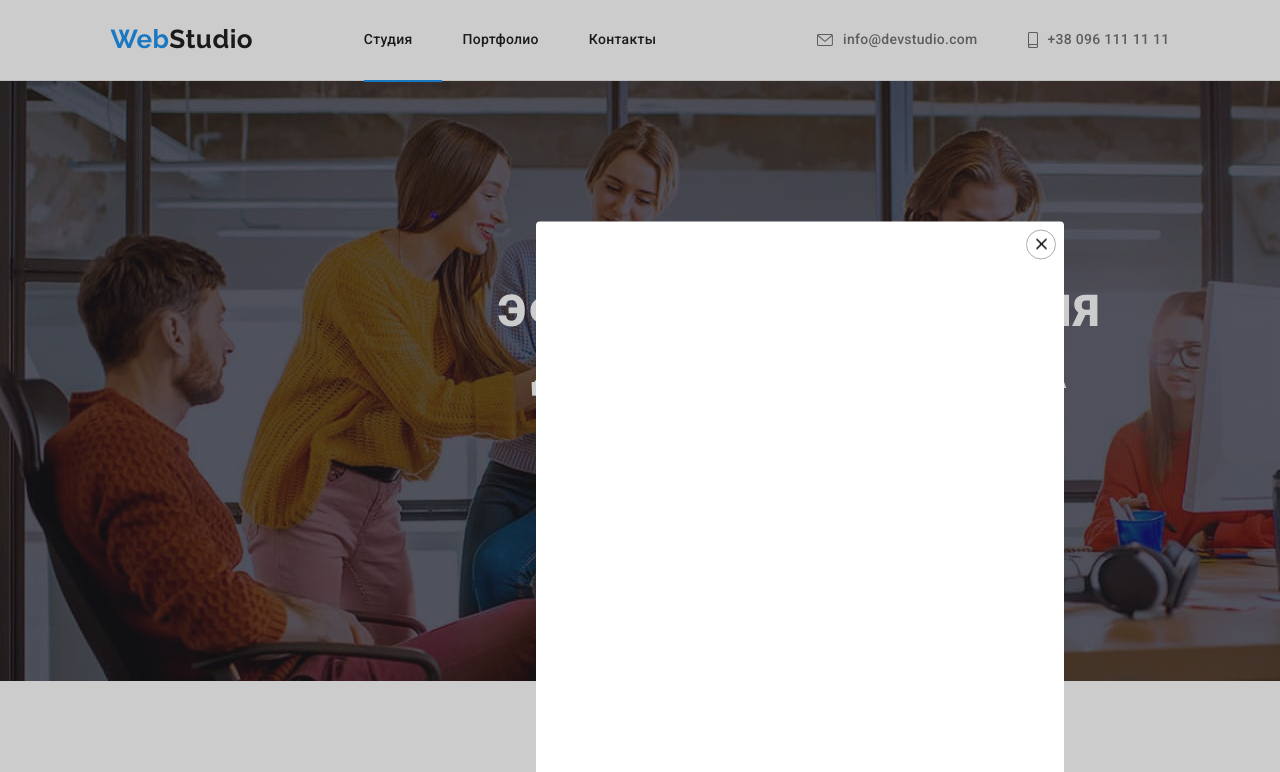
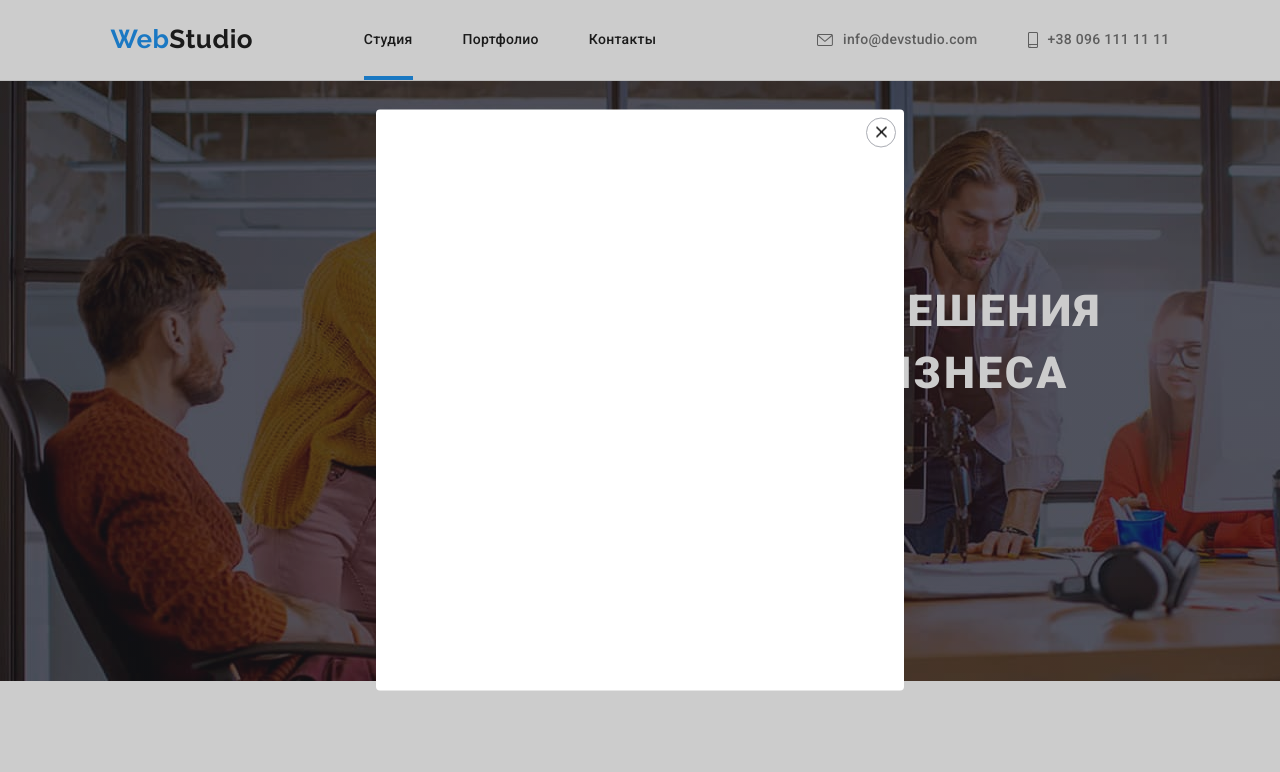
Before and after one commit to VitaPavlenko/goit-markup-hw-05, a plain HTML site: page index.html in a window 1280 px wide. Both pictures are taken after a click on the button "Заказать услугу". Shown: the top 772 px of the page. Drawn offline with nearby package versions, Linux system fonts and the light colour scheme.

Commit message:
Позиционирование 4

```diff
--- a/css/styles.css
+++ b/css/styles.css
@@ -148,7 +148,7 @@ ul {
   line-height: 1.14;
   letter-spacing: 0.02em;
   text-decoration: none;
-  transition-property: background-color;
+  transition-property: color;
   transition-duration: 250ms;
   transition-timing-function: cubic-bezier(0.4, 0, 0.2, 1);
 
@@ -171,6 +171,7 @@ ul {
   align-items: center;
   text-decoration: none;
   cursor: pointer;
+  position: relative;
 }
 
 .icon-phone {
@@ -222,10 +223,10 @@ ul {
   .current::after{
   content: "";
   background-color: var(--accent-color);
-  height: 2px;
-  width: 78px;
+  height: 4px;
+  width: 100%;
   position: absolute;
-  top: 80px;
+  top: 76px;
   }
 
 
@@ -715,8 +716,8 @@ line-height: 1.55;
 /* MODAL */
 .backdrop {
   position: fixed;
-  width: 1600px;
-  height: 1024px;
+  width: 100vw;
+  height: 100vh;
   background-color: rgba(0, 0, 0, 0.2);
   top: 0;
 }
--- a/index.html
+++ b/index.html
@@ -300,27 +300,27 @@
            <h3 class="sn-tatle">ПРИСОЕДИНЯЙТЕСЬ</h3>
            <ul class="sn-list">
                <li class="icon-center">
-               <a class="sn-item"><svg class="sn-icon" widht="20" height="20">
+               <a class="sn-item" href=""><svg class="sn-icon" widht="20" height="20">
             <use href="./images/icons.svg#icon-instagram-2-1"></use>
             </svg>
             </a>
                </li>
                <li class="icon-center">
-            <a class="sn-item">
+            <a class="sn-item" href="">
             <svg class="sn-icon" widht="20" height="20">
             <use href="./images/icons.svg#icon-twitter-1-1"></use>
             </svg>
             </a>
                </li>
                <li class="icon-center">
-                <a class="sn-item">
+                <a class="sn-item" href="">
              <svg class="sn-icon" widht="20" height="20">
              <use href="./images/icons.svg#icon-facebook-1-1"></use>
              </svg>
             </a>
                </li>
                <li class="icon-center">
-            <a class="sn-item">
+            <a class="sn-item" href="">
              <svg class="sn-icon" widht="20" height="20">
              <use href="./images/icons.svg#icon-linkedin-1-1"></use>
              </svg>
```
Also changed, not shown: profolio.html (+4 -4 lines).
